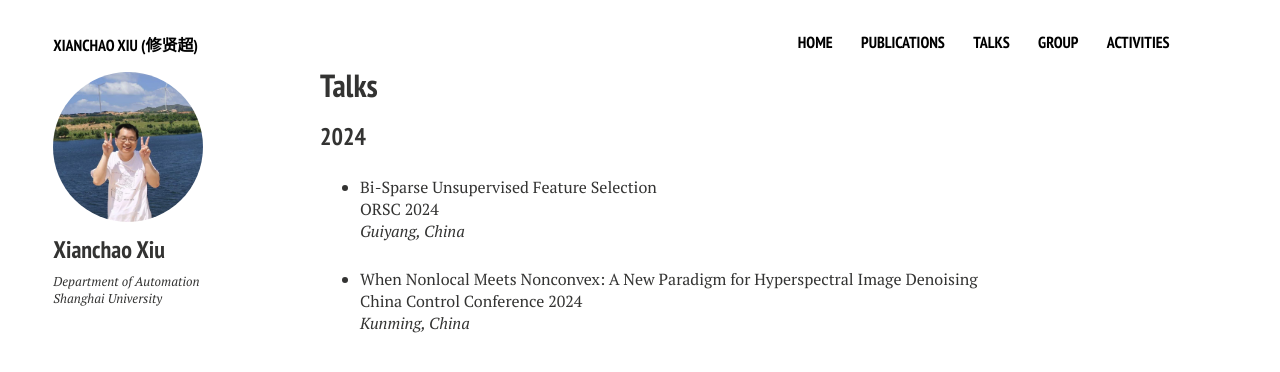
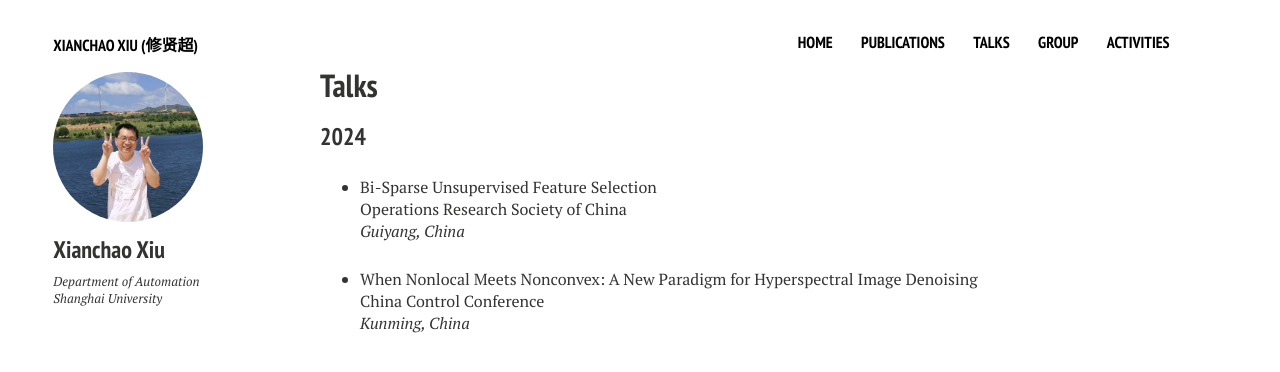
Before and after one commit to xianchaoxiu/xianchaoxiu.github.io, a Jekyll site: the page built from talks/index.md, in a window 1280 px wide. Shown: the top 372 px of the page. Built offline with Jekyll 4.4.1, drawn with Linux system fonts in a browser that asks for light colours; nearby versions of some CDN libraries.

Commit message:
Update index.md

```diff
--- a/talks/index.md
+++ b/talks/index.md
@@ -13,10 +13,10 @@ share: false
 ### 2024
 
 * Bi-Sparse Unsupervised Feature Selection<br>
-ORSC 2024 <br>
+Operations Research Society of China <br>
 <i>Guiyang, China</i><br>
 
 
 * When Nonlocal Meets Nonconvex: A New Paradigm for Hyperspectral Image Denoising <br>
-China Control Conference 2024 <br>
+China Control Conference <br>
 <i>Kunming, China</i><br>
```
